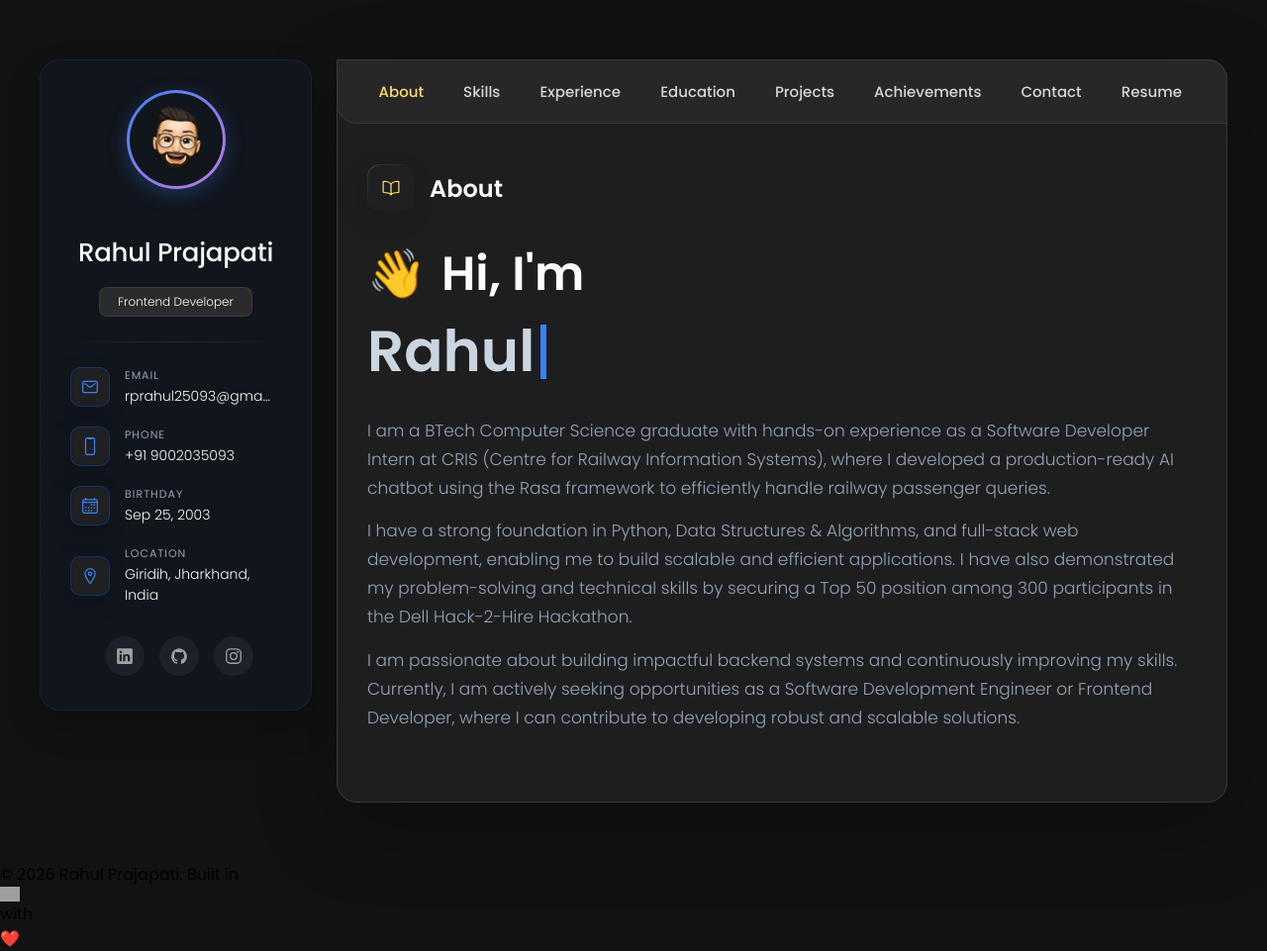
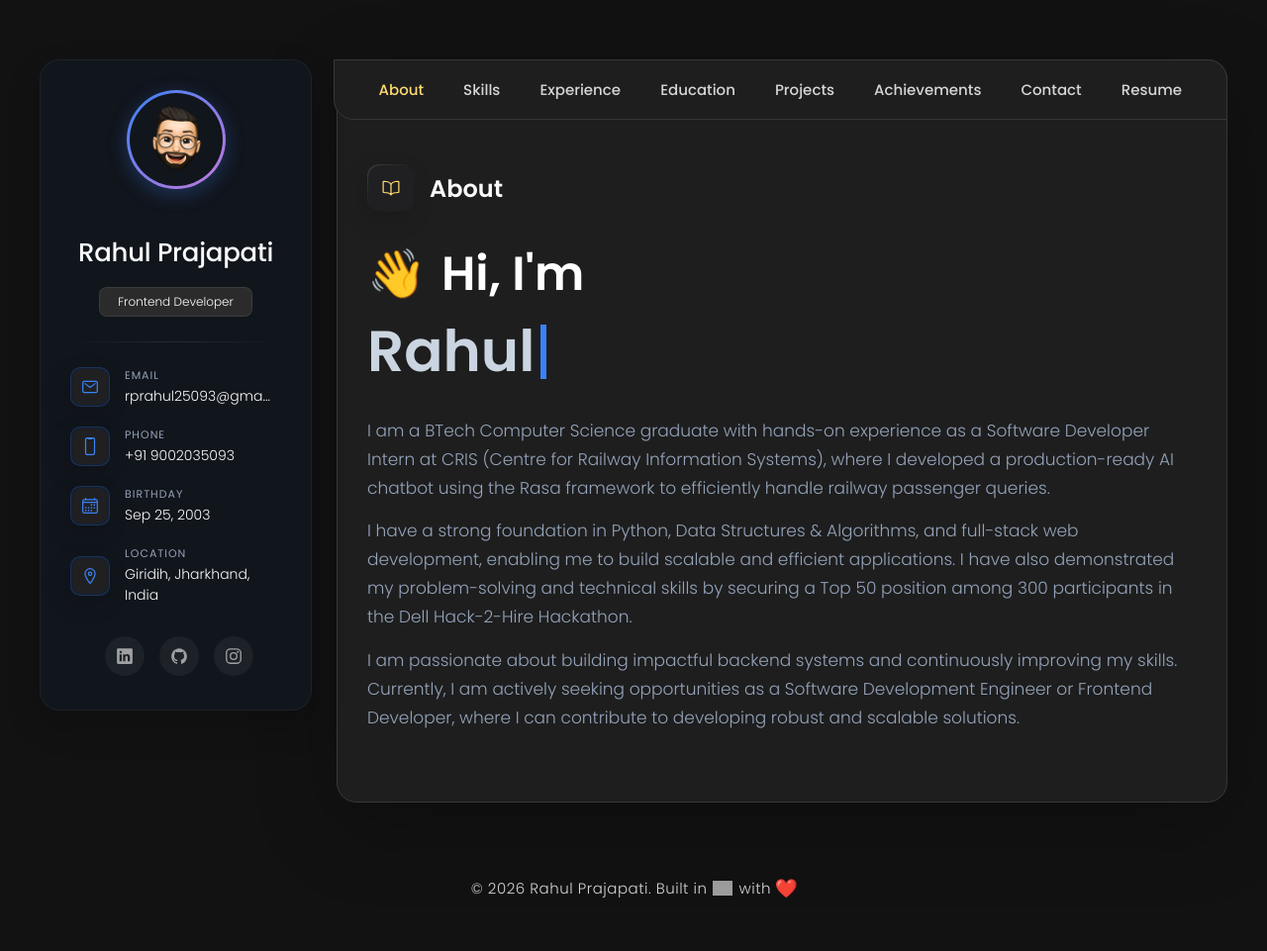
Before and after one commit to rahul25093/My_Portfolio, a plain HTML site: page index.html in a window 1280 px wide. Shown: the whole page at 99% size. After the commit the page ends 939 px from the top, so only its background shows below. Drawn offline with nearby package versions, Linux system fonts and the light colour scheme; grey boxes are pictures that could not be loaded.

Commit message:
Update style.css

```diff
--- a/assets/css/style.css
+++ b/assets/css/style.css
@@ -129,7 +129,11 @@ a { text-decoration: none; }
 
 li { list-style: none; }
 
-img, ion-icon, a, button, time, span { display: block; }
+img {
+  max-width: 100%; /* Ensures images scale down to fit the phone screen */
+  height: auto;
+  display: block;
+}
 
 button {
   font: inherit;
@@ -293,20 +297,15 @@ article.active {
 }
 
 
-
-
-
 /*-----------------------------------*\
   #MAIN
 \*-----------------------------------*/
 
 main {
   margin: 15px 12px;
-  margin-bottom: 75px;
+  margin-bottom: 15px; /* Reverted back to 15px */
   min-width: 259px;
 }
-
-
 
 
 
@@ -321,7 +320,9 @@ main {
   transition: var(--transition-2);
 }
 
-.sidebar.active { max-height: 405px; }
+.sidebar.active { max-height: max-content;
+padding-bottom: 30px;
+}
 
 .sidebar-info {
   position: relative;
@@ -454,82 +455,60 @@ main {
   #NAVBAR
 \*-----------------------------------*/
 
+/*-----------------------------------*\
+  #NAVBAR
+\*-----------------------------------*/
+
+/*-----------------------------------*\
+  #NAVBAR
+\*-----------------------------------*/
+
 .navbar {
-  position: fixed;
-  bottom: 0;
-  left: 0;
+  /* CHANGED: Removed position:fixed so it flows naturally under the sidebar */
+  position: relative;
   width: 100%;
-  background: hsla(240, 1%, 17%, 0.75);
-  backdrop-filter: blur(10px);
+  background: var(--eerie-black-2);
   border: 1px solid var(--jet);
-  border-radius: 12px 12px 0 0;
+  border-radius: 20px; /* Fully rounded corners for mobile */
   box-shadow: var(--shadow-2);
   z-index: 5;
+  margin-bottom: 15px; /* Adds breathing room below the navbar */
 }
 
 .navbar-list {
   display: flex;
-  flex-wrap: nowrap; /* Keeps everything on one line */
-  justify-content: center;
+  flex-wrap: nowrap;
+  justify-content: flex-start;
   align-items: center;
-  padding: 0 10px 0 0px; /* Removes left padding on the main container */
-  gap: 5px; /* Slight spacing between items */
+  padding: 0 15px;
+  gap: 15px;
+  overflow-x: auto; /* Keeps horizontal scrolling */
+  scrollbar-width: none;
+  scroll-behavior: smooth;
+}
+
+.navbar-list::-webkit-scrollbar {
+  display: none;
 }
 
 .navbar-link {
   color: var(--light-gray);
   font-size: var(--fs-8);
-  padding: 20px 5px; /* Reduced side padding so all 8 items fit */
+  padding: 18px 5px; /* Adjusted padding to look like a neat menu */
   transition: color var(--transition-1);
-
-  /* Additions to make buttons and links behave perfectly */
-  white-space: nowrap; /* Prevents text from splitting into two lines */
-  text-decoration: none; /* Removes underline from the Resume link */
+  white-space: nowrap;
+  text-decoration: none;
   background: none;
   border: none;
   font-family: inherit;
   cursor: pointer;
-}
-
-/* This targets ONLY the "About" button to close that left gap */
-.navbar-item:first-child .navbar-link {
-  padding-left: 2px; /* Change to 0px if you want it touching the edge completely */
+  flex-shrink: 0;
 }
 
 .navbar-link:hover,
 .navbar-link:focus { color: var(--light-gray-70); }
 
 .navbar-link.active { color: var(--orange-yellow-crayola); }
-
-
-/* Container for the projects */
-.project-list {
-  display: grid;
-  grid-template-columns: repeat(3, 1fr); /* Creates 3 equal columns in one row */
-  gap: 30px; /* Space between the cards */
-  list-style: none; /* Removes bullet points */
-  padding: 0;
-  margin: 0;
-}
-
-/* Make sure the project items fill their grid cells properly */
-.project-item {
-  width: 100%;
-  display: block;
-}
-
-/* RESPONSIVE DESIGN: Stack them on smaller screens so they don't look squished */
-@media (max-width: 900px) {
-  .project-list {
-    grid-template-columns: repeat(2, 1fr); /* 2 in a row on tablets */
-  }
-}
-
-@media (max-width: 600px) {
-  .project-list {
-    grid-template-columns: 1fr; /* 1 in a row on phones */
-  }
-}
 
 
 /*-----------------------------------*\
@@ -2005,3 +1984,55 @@ textarea.form-input::-webkit-resizer { display: none; }
   .timeline-text { max-width: 700px; }
 
 }
+/*-----------------------------------*\
+  #TASKBAR FOOTER
+\*-----------------------------------*/
+
+.taskbar-footer {
+  position: fixed; /* Sticks it to the bottom like a taskbar */
+  bottom: 0;
+  left: 0;
+  width: 100%;
+  background: hsla(240, 1%, 17%, 0.85); /* Semi-transparent dark background */
+  backdrop-filter: blur(10px); /* Gives it a premium frosted glass look */
+  border-top: 1px solid var(--jet);
+  text-align: center;
+  padding: 12px 20px;
+  z-index: 10;
+  display: flex;
+  justify-content: center;
+  align-items: center;
+}
+
+/*-----------------------------------*\
+  #FOOTER
+\*-----------------------------------*/
+
+.footer {
+  text-align: center;
+  padding: 15px 20px 30px;
+  width: 100%;
+}
+
+.footer p {
+  color: var(--light-gray);
+  font-size: var(--fs-6);
+  font-weight: var(--fw-300);
+  letter-spacing: 0.5px;
+  display: flex;
+  align-items: center;
+  justify-content: center;
+  gap: 6px;
+  flex-wrap: wrap; /* Prevents text from breaking weirdly on small screens */
+}
+
+/* Keeps the subtle beating heart animation! */
+.heart {
+  display: inline-block;
+  animation: heartbeat 1.5s infinite;
+}
+
+@keyframes heartbeat {
+  0%, 100% { transform: scale(1); }
+  50% { transform: scale(1.25); }
+}
```
